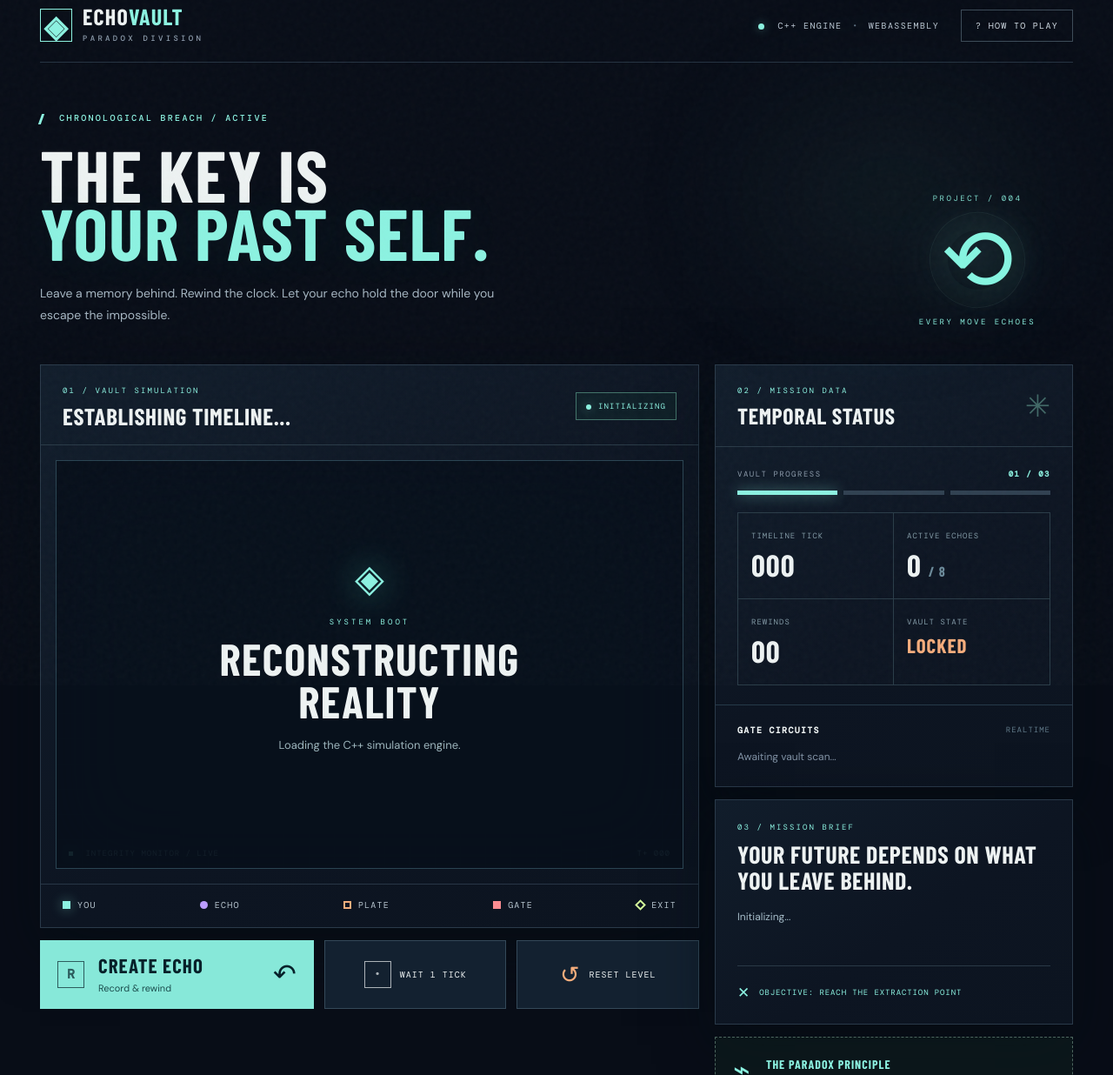
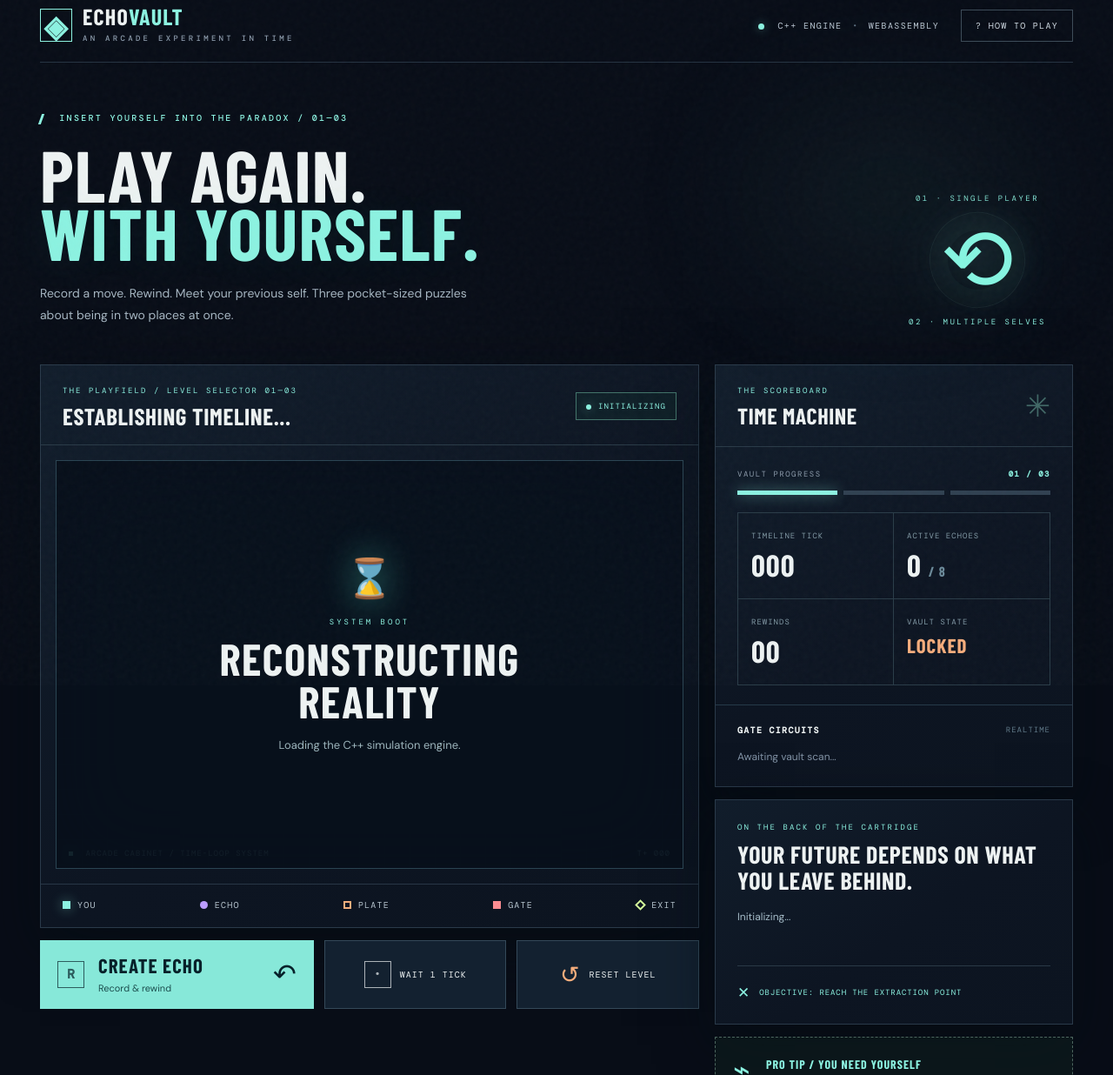
Before and after one commit to Ghassen258/echovault, a plain HTML site: page web/index.html in a window 1280 px wide. Shown: the part 12-1248 px from the top of the page at 87% size. Drawn offline with nearby package versions, Linux system fonts and the light colour scheme; a script that the page names is missing; a web font is replaced by a local one.

Commit message:
design: establish a distinctive visual identity for echovault

```diff
--- a/web/index.html
+++ b/web/index.html
@@ -3,7 +3,7 @@
 <head>
   <meta charset="utf-8" />
   <meta name="viewport" content="width=device-width, initial-scale=1" />
-  <meta name="theme-color" content="#080d17" />
+  <meta name="theme-color" content="#f1d45e" />
   <meta name="description" content="EchoVault: a C++17 time-loop puzzle game, playable in your browser with WebAssembly." />
   <title>EchoVault — Rewrite the Past</title>
   <link rel="stylesheet" href="./styles.css" />
@@ -13,24 +13,24 @@
   <div class="grain" aria-hidden="true"></div>
   <div class="shell">
     <header class="topbar">
-      <a class="brand" href="./" aria-label="EchoVault home"><span class="brand-mark" aria-hidden="true">◈</span><span>ECHO<span class="bright">VAULT</span><small>PARADOX DIVISION</small></span></a>
+      <a class="brand" href="./" aria-label="EchoVault home"><span class="brand-mark" aria-hidden="true">◈</span><span>ECHO<span class="bright">VAULT</span><small>AN ARCADE EXPERIMENT IN TIME</small></span></a>
       <div class="topbar-right"><span class="tech-tag"><span class="live-dot"></span> C++ ENGINE <b>·</b> WEBASSEMBLY</span><button type="button" class="simple-btn" id="help-button">? HOW TO PLAY</button></div>
     </header>
 
     <main>
-      <section class="hero"><div><p class="eyebrow"><span class="slash"></span> CHRONOLOGICAL BREACH / ACTIVE</p><h1>THE KEY IS<br><em>YOUR PAST SELF.</em></h1><p class="hero-copy">Leave a memory behind. Rewind the clock. Let your echo hold the door while you escape the impossible.</p></div><div class="hero-side"><span class="micro">PROJECT / 004</span><div class="hero-symbol" aria-hidden="true"><span>⟲</span></div><span class="micro">EVERY MOVE ECHOES</span></div></section>
+      <section class="hero"><div><p class="eyebrow"><span class="slash"></span> INSERT YOURSELF INTO THE PARADOX / 01—03</p><h1>PLAY AGAIN.<br><em>WITH YOURSELF.</em></h1><p class="hero-copy">Record a move. Rewind. Meet your previous self. Three pocket-sized puzzles about being in two places at once.</p></div><div class="hero-side"><span class="micro">01 · SINGLE PLAYER</span><div class="hero-symbol" aria-hidden="true"><span>⟲</span></div><span class="micro">02 · MULTIPLE SELVES</span></div></section>
 
       <section class="game-layout" aria-label="EchoVault game">
         <div class="game-column">
           <div class="panel game-panel">
-            <div class="panel-header"><div><p class="panel-index">01 / VAULT SIMULATION</p><h2 id="level-title">Establishing timeline...</h2></div><div class="online-pill"><span class="status-circle"></span><span id="engine-state">INITIALIZING</span></div></div>
+            <div class="panel-header"><div><p class="panel-index">THE PLAYFIELD / LEVEL SELECTOR 01—03</p><h2 id="level-title">Establishing timeline...</h2></div><div class="online-pill"><span class="status-circle"></span><span id="engine-state">INITIALIZING</span></div></div>
             <div class="game-surface" id="game-surface">
               <div class="grid-decor"></div>
               <canvas id="board" role="img" aria-label="Time-loop puzzle board. Control the character using arrow keys or WASD."></canvas>
               <div class="board-overlay" id="board-overlay" role="status">
-                <div class="overlay-mark">◈</div><div class="overlay-index" id="overlay-index">SYSTEM BOOT</div><h3 id="overlay-title">RECONSTRUCTING REALITY</h3><p id="overlay-description">Loading the C++ simulation engine.</p><button id="overlay-action" class="primary-btn" type="button" hidden>CONTINUE <span>→</span></button>
+                <div class="overlay-mark">⌛</div><div class="overlay-index" id="overlay-index">SYSTEM BOOT</div><h3 id="overlay-title">RECONSTRUCTING REALITY</h3><p id="overlay-description">Loading the C++ simulation engine.</p><button id="overlay-action" class="primary-btn" type="button" hidden>CONTINUE <span>→</span></button>
               </div>
-              <div class="board-chrome"><span><span class="square-dot"></span> INTEGRITY MONITOR / LIVE</span><span id="board-clock">T+ 000</span></div>
+              <div class="board-chrome"><span><span class="square-dot"></span> ARCADE CABINET / TIME-LOOP SYSTEM</span><span id="board-clock">T+ 000</span></div>
             </div>
             <div class="legend" aria-label="Game map legend"><span><i class="legend-dot player"></i> YOU</span><span><i class="legend-dot echo"></i> ECHO</span><span><i class="legend-dot plate"></i> PLATE</span><span><i class="legend-dot door"></i> GATE</span><span><i class="legend-dot exit"></i> EXIT</span></div>
           </div>
@@ -40,19 +40,19 @@
         </div>
 
         <aside class="side-column">
-          <div class="panel mission-panel"><div class="panel-header mini"><div><p class="panel-index">02 / MISSION DATA</p><h2>Temporal status</h2></div><span class="side-decoration">✳</span></div>
+          <div class="panel mission-panel"><div class="panel-header mini"><div><p class="panel-index">THE SCOREBOARD</p><h2>TIME MACHINE</h2></div><span class="side-decoration">✳</span></div>
             <div class="level-progress"><div class="flex-spread"><span>VAULT PROGRESS</span><strong id="level-progress-label">01 / 03</strong></div><div class="level-bars"><span class="level-bar active"></span><span class="level-bar"></span><span class="level-bar"></span></div></div>
             <div class="stats-grid"><div class="stat"><span>TIMELINE TICK</span><strong id="stat-tick">000</strong></div><div class="stat"><span>ACTIVE ECHOES</span><strong id="stat-echo">0 <small>/ 8</small></strong></div><div class="stat"><span>REWINDS</span><strong id="stat-rewind">00</strong></div><div class="stat"><span>VAULT STATE</span><strong class="state-label" id="stat-status">LOCKED</strong></div></div>
             <div class="gate-section"><div class="flex-spread"><h3>GATE CIRCUITS</h3><span class="subtle">REALTIME</span></div><div id="gate-list" class="gate-list"><div class="empty-circuits">Awaiting vault scan...</div></div></div>
           </div>
-          <div class="panel intel-panel"><p class="panel-index">03 / MISSION BRIEF</p><h2 id="level-subtitle">Your future depends on what you leave behind.</h2><p class="intel-message" id="message" aria-live="polite">Initializing...</p><div class="intel-footer"><span class="tiny-cross">✕</span> OBJECTIVE: REACH THE EXTRACTION POINT</div></div>
-          <div class="hint-card"><div class="hint-icon">⌁</div><div><strong>THE PARADOX PRINCIPLE</strong><p>An echo replays every move, then remains at its final tile. Leave one on a pressure plate to keep a matching gate open.</p></div></div>
+          <div class="panel intel-panel"><p class="panel-index">ON THE BACK OF THE CARTRIDGE</p><h2 id="level-subtitle">Your future depends on what you leave behind.</h2><p class="intel-message" id="message" aria-live="polite">Initializing...</p><div class="intel-footer"><span class="tiny-cross">✕</span> OBJECTIVE: REACH THE EXTRACTION POINT</div></div>
+          <div class="hint-card"><div class="hint-icon">⌁</div><div><strong>PRO TIP / YOU NEED YOURSELF</strong><p>An echo replays every move, then remains at its final tile. Leave one on a pressure plate to keep a matching gate open.</p></div></div>
         </aside>
       </section>
       <section class="bottom-strip"><div><span class="bottom-num">01—03</span><strong>THREE IMPOSSIBLE VAULTS</strong><p>Each level adds another layer of cooperation with yourself.</p></div><div><span class="bottom-num">∞</span><strong>ONE SHARED TIMELINE</strong><p>Every action advances time. Every rewind changes your possibilities.</p></div><div><span class="bottom-num">C++</span><strong>ACTUAL SIMULATION ENGINE</strong><p>Compiled to WebAssembly. No fake puzzle logic or server roundtrips.</p></div></section>
     </main>
-    <footer><span>© ECHOVAULT / PARADOX DIVISION</span><span>BUILT WITH C++17 · WEBASSEMBLY · CANVAS 2D</span><span>ARROWS / WASD TO MOVE · R TO REWIND</span></footer>
+    <footer><span>ECHOVAULT © 2026 · A TIME-LOOP ARCADE</span><span>BUILT WITH C++17 · WEBASSEMBLY · CANVAS 2D</span><span>ARROWS / WASD TO MOVE · R TO REWIND</span></footer>
   </div>
-  <dialog class="help-modal" id="help-dialog" aria-labelledby="help-title"><div class="modal-top"><span class="panel-index">FIELD MANUAL / 001</span><button type="button" class="close-btn" id="close-help" aria-label="Close instructions">×</button></div><h2 id="help-title">HOW TO BREAK TIME</h2><p>Reach the green extraction portal by opening gates with pressure plates. To get off a plate without closing its gate, record yourself standing on it and let your echo take over.</p><div class="help-steps"><div><span>01</span><strong>WALK TO A PLATE</strong><p>Move with WASD, arrow keys, or the touch pad.</p></div><div><span>02</span><strong>REWIND TIME</strong><p>Press R to create an echo recording and return to the start.</p></div><div><span>03</span><strong>COOPERATE WITH YOURSELF</strong><p>Your echo repeats its journey, then stays on its last tile. Wait with Space or the Wait button to synchronize.</p></div><div><span>04</span><strong>OPEN THE VAULT</strong><p>Pass the open gate to the extraction point. Use C to reset a level; N to continue after clearing it.</p></div></div><button class="primary-btn modal-cta" id="understood" type="button">UNDERSTOOD <span>→</span></button></dialog>
+  <dialog class="help-modal" id="help-dialog" aria-labelledby="help-title"><div class="modal-top"><span class="panel-index">PLAYER INSTRUCTIONS / THE MANUAL</span><button type="button" class="close-btn" id="close-help" aria-label="Close instructions">×</button></div><h2 id="help-title">HOW THE TIME MACHINE WORKS</h2><p>Reach the green extraction portal by opening gates with pressure plates. To get off a plate without closing its gate, record yourself standing on it and let your echo take over.</p><div class="help-steps"><div><span>01</span><strong>WALK TO A PLATE</strong><p>Move with WASD, arrow keys, or the touch pad.</p></div><div><span>02</span><strong>REWIND TIME</strong><p>Press R to create an echo recording and return to the start.</p></div><div><span>03</span><strong>COOPERATE WITH YOURSELF</strong><p>Your echo repeats its journey, then stays on its last tile. Wait with Space or the Wait button to synchronize.</p></div><div><span>04</span><strong>OPEN THE VAULT</strong><p>Pass the open gate to the extraction point. Use C to reset a level; N to continue after clearing it.</p></div></div><button class="primary-btn modal-cta" id="understood" type="button">UNDERSTOOD <span>→</span></button></dialog>
 </body>
 </html>
```
